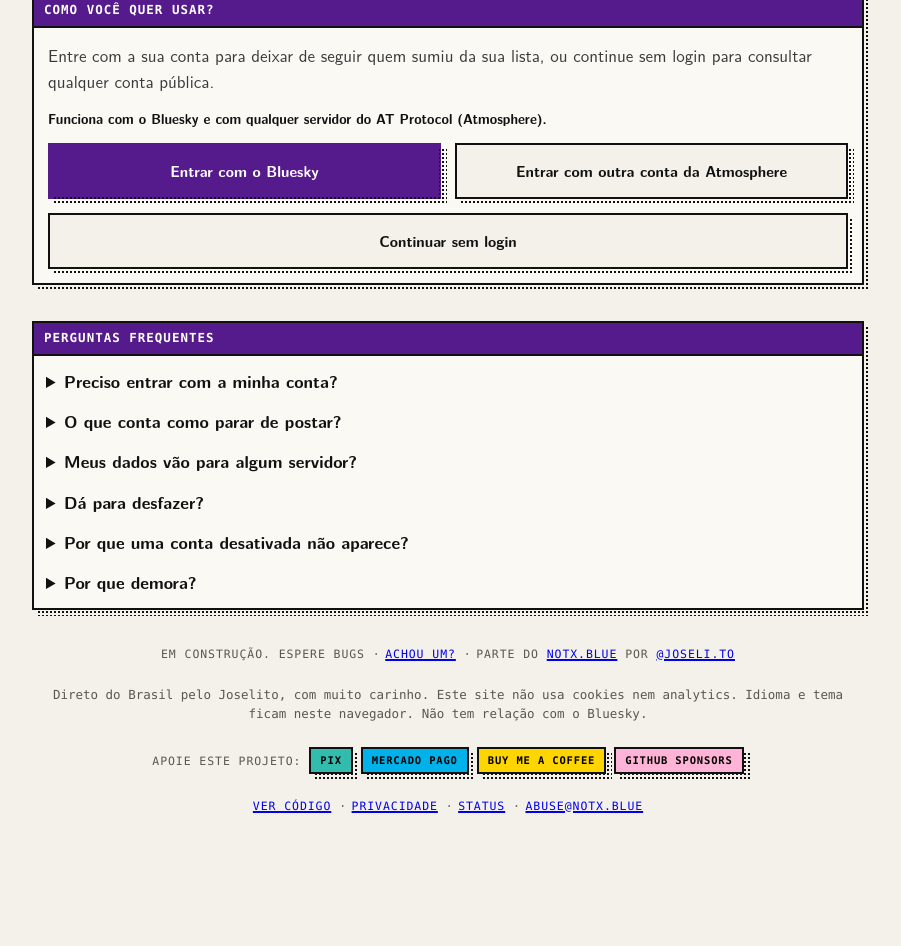
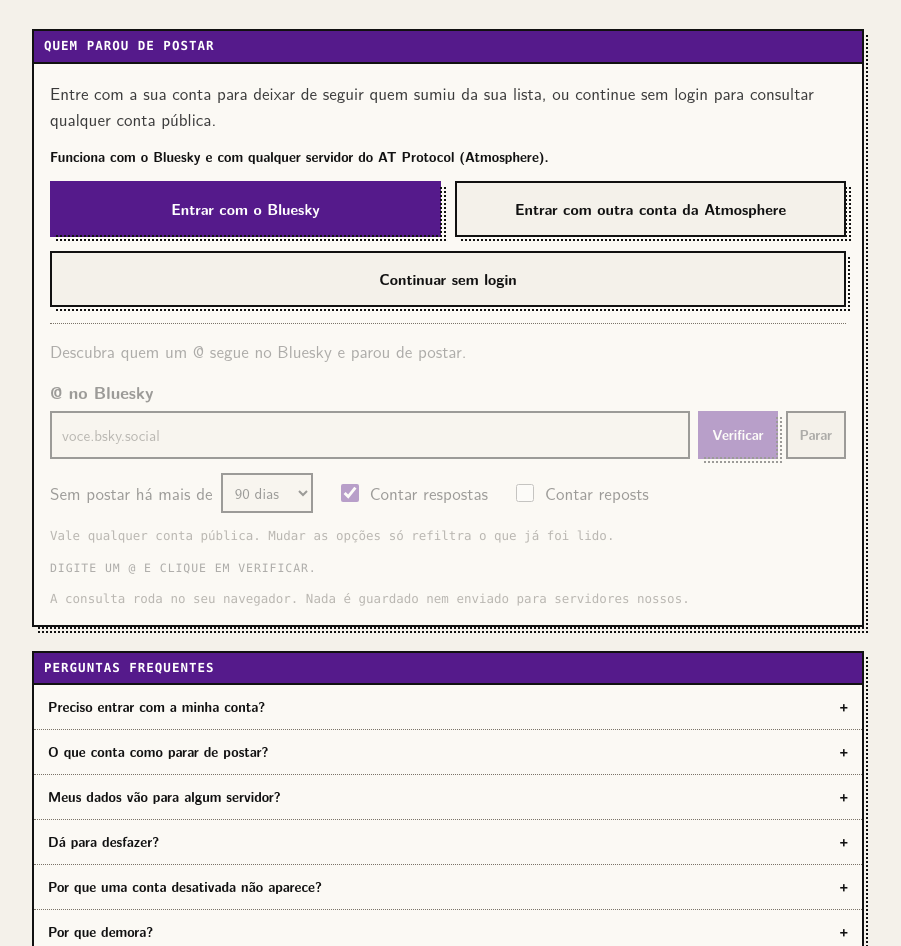
Before and after one commit to breakzplatform/sumidos.notx.blue, a website built with Vite: page index.html in a window 1280 px wide. Shown: the part 216-1162 px from the top of the page, without its empty margins (192-1093 px from the left). Before the commit the page ends 1118 px from the top, so only its background shows below. Built offline with nearby package versions, Linux system fonts and the light colour scheme; no server answers; a web font is replaced by a local one.

Commit message:
feat(ui): one lookup panel, espelho spacing in notx-shell
Put the sign-in choice on top of the lookup panel and keep the form
visible but dimmed and inert until a choice is made. Move the panel
rhythm, footer, chips and FAQ into src/ds/notx-shell.css, measured on
espelho.notx.blue, as the draft of the shared family shell.

```diff
--- a/index.html
+++ b/index.html
@@ -29,9 +29,10 @@
       </header>
 
       <main id="conteudo" tabindex="-1">
-        <section class="cast" id="account-box" aria-labelledby="signin-title" hidden>
-          <h1 class="db-panel-head" id="signin-title"><span data-i18n="auth.title">Como você quer usar?</span></h1>
-          <div class="signin-body">
+        <section class="cast" aria-labelledby="search-title">
+          <h1 class="db-panel-head" id="search-title"><span data-i18n="search.title">Quem parou de postar</span></h1>
+          <div class="panel-body stack">
+            <div class="signin-body" id="account-box" hidden>
               <p class="lede" data-i18n="auth.pitch">
                 Entre com a sua conta para deixar de seguir quem sumiu da sua lista, ou continue sem login para consultar qualquer conta pública.
               </p>
@@ -77,11 +78,7 @@
               <p class="db-note signin-status" id="signin-status"></p>
               <p id="auth-error" class="auth-error" role="alert" hidden></p>
             </div>
-        </section>
-
-        <section class="cast" id="lookup" aria-labelledby="search-title" hidden>
-          <h1 class="db-panel-head" id="search-title"><span data-i18n="search.title">Quem parou de postar</span></h1>
-          <div class="panel-body stack">
+            <div id="lookup" class="stack">
               <div id="auth-in" class="profile" hidden>
                 <img id="auth-avatar" class="avatar" alt="" width="40" height="40" hidden />
                 <span id="auth-avatar-placeholder" class="avatar placeholder" aria-hidden="true"></span>
@@ -137,6 +134,7 @@
                 <span data-i18n="auth.anonymous">Sem login.</span>
                 <button id="back-to-sign-in" type="button" class="link-button" data-i18n="auth.backToSignIn">Entrar para deixar de seguir</button>
               </p>
+            </div>
           </div>
         </section>
 
--- /dev/null
+++ b/src/ds/notx-shell.css
@@ -0,0 +1,130 @@
+/* notx-shell: the layout every notx.blue app shares, measured on
+   espelho.notx.blue. Draft kept in sumidos until it is approved; then it
+   moves to joseli-to-ds in esquilos and is copied like the tokens. */
+
+/* ---------------------------------------------------------------- panels */
+
+/* Same rhythm as espelho.notx.blue: 60px under the wordmark, 24px between panels. */
+section.cast {
+  margin: 0 0 var(--space-8);
+}
+main > section.cast:first-child {
+  margin-top: 60px;
+}
+
+.panel-body {
+  padding: 16px;
+}
+
+/* ---------------------------------------------------------------- footer */
+
+/* Same rhythm as the notx.blue footer: 24px between its lines. */
+footer {
+  padding-top: var(--space-8);
+}
+footer > *,
+footer > .db-note {
+  margin: 0 0 var(--space-8);
+}
+.foot {
+  display: flex;
+  flex-wrap: wrap;
+  justify-content: center;
+  gap: var(--space-1) 0;
+}
+.foot > span {
+  white-space: nowrap;
+}
+.foot > span:not(:last-child)::after {
+  content: ' ·';
+  color: var(--text-3);
+  padding-right: 0.4em;
+}
+.center {
+  text-align: center;
+}
+.chips {
+  display: flex;
+  flex-wrap: wrap;
+  gap: var(--space-4);
+  justify-content: center;
+  align-items: center;
+}
+.chip {
+  display: inline-flex;
+  align-items: center;
+  padding: 5px 9px;
+  font: var(--type-label);
+  text-transform: uppercase;
+  letter-spacing: var(--tracking-meta);
+  text-decoration: none;
+}
+a.chip-pix,
+a.chip-pix:visited,
+a.chip-pix:hover {
+  background: var(--ink-pix);
+  color: var(--on-pix);
+}
+a.chip-mp,
+a.chip-mp:visited,
+a.chip-mp:hover {
+  background: #00b1ea;
+  color: #000;
+}
+a.chip-coffee,
+a.chip-coffee:visited,
+a.chip-coffee:hover {
+  background: var(--ink-yellow);
+  color: var(--on-yellow);
+}
+a.chip-sponsors,
+a.chip-sponsors:visited,
+a.chip-sponsors:hover {
+  background: var(--ink-sponsors);
+  color: var(--on-sponsors);
+}
+
+/* ---------------------------------------------------------------- faq */
+/* Same list as espelho.notx.blue. */
+
+.faq {
+  display: flex;
+  flex-direction: column;
+  padding: 0;
+}
+.faq details {
+  border-bottom: var(--border-dot);
+}
+.faq details:last-child {
+  border-bottom: 0;
+}
+.faq summary {
+  display: flex;
+  align-items: center;
+  justify-content: space-between;
+  gap: var(--space-4);
+  min-height: 44px;
+  padding: var(--space-4) var(--space-6);
+  font: var(--weight-bold) var(--text-body-sm) / 1.35 var(--font-body);
+  cursor: pointer;
+  list-style: none;
+}
+.faq summary::-webkit-details-marker {
+  display: none;
+}
+.faq summary::after {
+  content: '+';
+  font-family: var(--font-mono);
+  flex: 0 0 auto;
+}
+.faq details[open] summary::after {
+  content: '−';
+}
+.faq details[open] summary {
+  color: var(--project-ink);
+}
+.faq details p {
+  margin: 0;
+  padding: 0 var(--space-6) var(--space-5);
+  color: var(--text-2);
+}
--- a/src/main.ts
+++ b/src/main.ts
@@ -260,7 +260,8 @@ function renderAuth(): void {
   const chosen = !canSignIn || Boolean(session) || state.anonymous;
   el.privacy.textContent = t(session ? 'privacy.session' : 'privacy.public');
   el.accountBox.hidden = chosen || state.restoring;
-  el.lookup.hidden = !chosen;
+  el.lookup.inert = !chosen;
+  el.lookup.classList.toggle('waiting', !chosen);
   el.anonLine.hidden = !canSignIn || Boolean(session) || !state.anonymous;
   el.authIn.hidden = !session;
   if (!session) return;
--- a/src/styles.css
+++ b/src/styles.css
@@ -14,6 +14,7 @@
 @import url('./ds/halftone.css');
 @import url('./ds/base.css');
 @import url('./ds/neo.css');
+@import url('./ds/notx-shell.css');
 
 /* Project ink: violet. The terminal theme keeps its own amber ink. */
 :root,
@@ -115,7 +116,7 @@ main:focus {
    does not fit the column; the clamp keeps the name on one line at 320px. */
 .db-wordmark {
   --wordmark-suffix-scale: 0.66;
-  margin: var(--space-10) 0 var(--space-8);
+  margin: var(--space-10) 0 var(--space-6);
   font: var(--weight-display) clamp(30px, 9.6vw, 96px) / 1.1 var(--font-display);
   letter-spacing: var(--tracking-display);
   color: var(--text-1);
@@ -152,9 +153,6 @@ main:focus {
 
 /* ---------------------------------------------------------------- panels */
 
-section.cast {
-  margin: 0 0 var(--space-10);
-}
 .db-panel-head {
   display: flex;
   align-items: center;
@@ -176,9 +174,6 @@ section.cast {
 .db-panel-status {
   flex: none;
   white-space: nowrap;
-}
-.panel-body {
-  padding: var(--box-pad);
 }
 
 .lede {
@@ -324,7 +319,12 @@ section.cast {
 .signin-body {
   display: grid;
   gap: var(--space-6);
-  padding: var(--space-6);
+  padding-bottom: 16px;
+  border-bottom: var(--border-dot);
+}
+/* Before the setup choice the form shows what comes next, but takes no input. */
+#lookup.waiting {
+  opacity: 0.4;
 }
 .signin-body p {
   margin: 0;
@@ -685,87 +685,3 @@ dialog::backdrop {
   flex-wrap: wrap;
   gap: var(--space-4);
 }
-
-/* ---------------------------------------------------------------- footer */
-
-/* Same rhythm as the notx.blue footer: 24px between its lines. */
-footer {
-  margin-top: var(--space-10);
-}
-footer > *,
-footer > .db-note {
-  margin: 0 0 var(--space-8);
-}
-.foot {
-  display: flex;
-  flex-wrap: wrap;
-  justify-content: center;
-  gap: var(--space-1) 0;
-}
-.foot > span {
-  white-space: nowrap;
-}
-.foot > span:not(:last-child)::after {
-  content: ' ·';
-  color: var(--text-3);
-  padding-right: 0.4em;
-}
-.center {
-  text-align: center;
-}
-.chips {
-  display: flex;
-  flex-wrap: wrap;
-  gap: var(--space-4);
-  justify-content: center;
-  align-items: center;
-}
-.chip {
-  display: inline-flex;
-  align-items: center;
-  padding: 5px 9px;
-  font: var(--type-label);
-  text-transform: uppercase;
-  letter-spacing: var(--tracking-meta);
-  text-decoration: none;
-}
-a.chip-pix,
-a.chip-pix:visited,
-a.chip-pix:hover {
-  background: var(--ink-pix);
-  color: var(--on-pix);
-}
-a.chip-mp,
-a.chip-mp:visited,
-a.chip-mp:hover {
-  background: #00b1ea;
-  color: #000;
-}
-a.chip-coffee,
-a.chip-coffee:visited,
-a.chip-coffee:hover {
-  background: var(--ink-yellow);
-  color: var(--on-yellow);
-}
-a.chip-sponsors,
-a.chip-sponsors:visited,
-a.chip-sponsors:hover {
-  background: var(--ink-sponsors);
-  color: var(--on-sponsors);
-}
-
-/* ---------------------------------------------------------------- faq */
-
-.faq {
-  display: grid;
-  gap: var(--space-6);
-}
-.faq summary {
-  cursor: pointer;
-  font-weight: var(--weight-bold);
-  color: var(--text-1);
-}
-.faq details p {
-  margin: var(--space-4) 0 0;
-  color: var(--text-2);
-}
```
Lines whose indentation alone changed are shown as unchanged.
